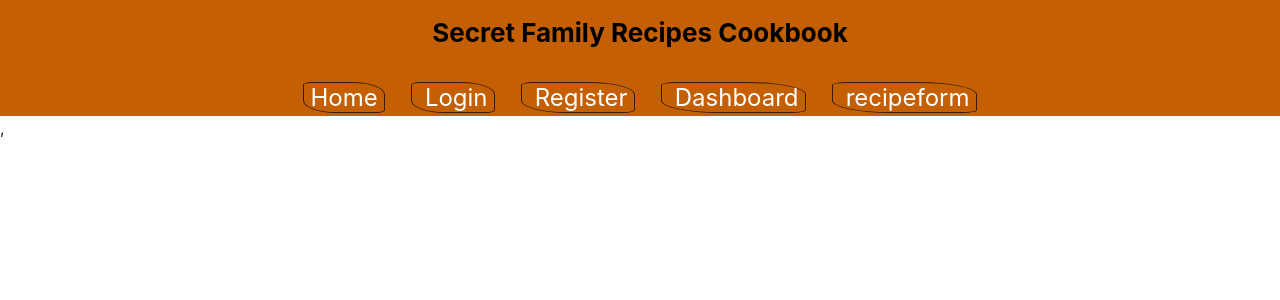
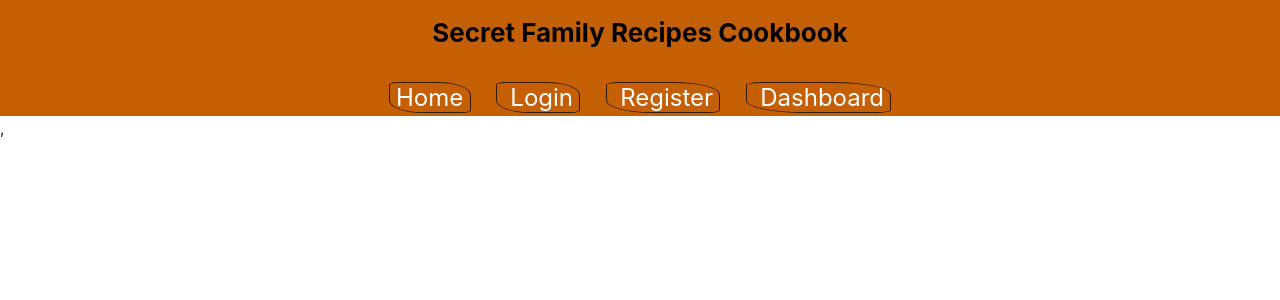
Before and after one commit to BW-WEBPT15-SecretFamilyRecipesCookbook3/frontend, a React (Create React App) app: page / in a window 1280 px wide. Shown: the top 300 px of the page. Built offline with nearby package versions, Linux system fonts and the light colour scheme.

Commit message:
Tried to do GET request

```diff
--- a/src/App.js
+++ b/src/App.js
@@ -37,10 +37,6 @@ function App() {
           {" "}
           Dashboard
         </Link>
-        <Link className="links" to={"/recipeform"}>
-          {" "}
-          recipeform
-        </Link>
 
         <Route exact path="/login" component={Login} />
         <Route exact path="/register" component={Register} />
```
Also changed, not shown: src/components/RecipeComponents/RecipeCardDisplay.js (+24 -8 lines), src/components/RecipeComponents/RecipeForm.js (line endings or trailing spaces), src/components/login/Login.js (line endings or trailing spaces).
